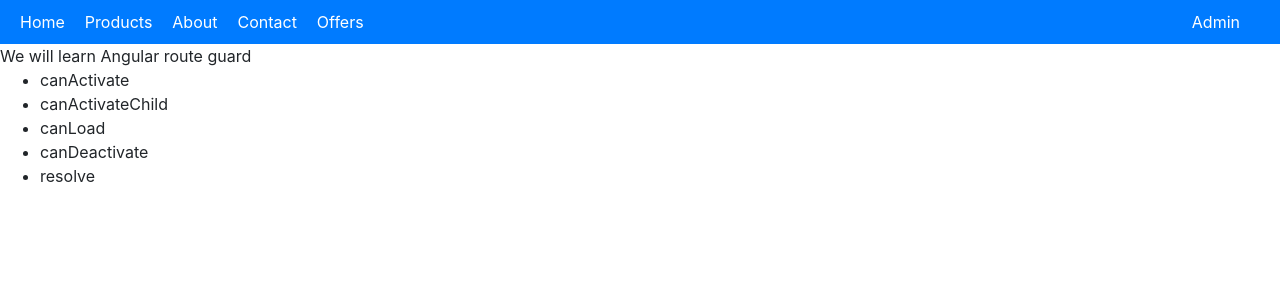
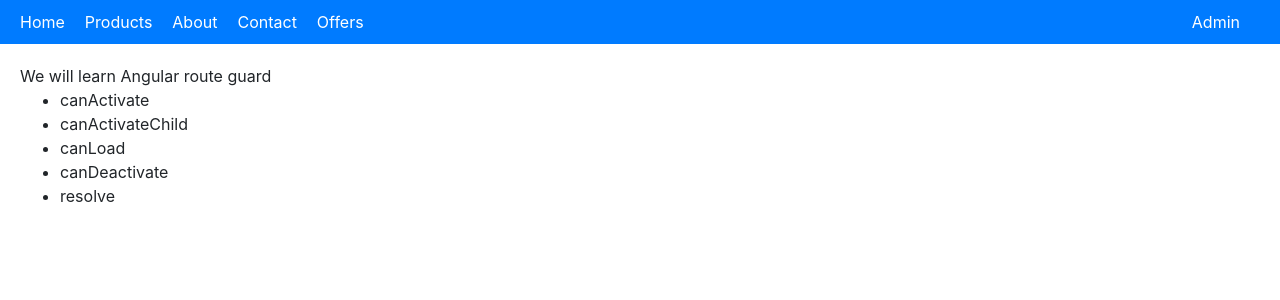
Before and after one commit to bittu1040/angular-route-guard-demo, an Angular app: page / in a window 1280 px wide. Shown: the top 300 px of the page. Built offline with nearby package versions, Linux system fonts and the light colour scheme.

Commit message:
added margin

```diff
--- a/src/app/app.component.css
+++ b/src/app/app.component.css
@@ -2,10 +2,14 @@ p {
   font-family: Lato;
 }
 
-body{
+body {
   margin: 0;
   padding: 0;
 }
 * {
   box-sizing: border-box;
 }
+
+.content {
+  margin: 20px;
+}
--- a/src/app/app.component.html
+++ b/src/app/app.component.html
@@ -1,6 +1,6 @@
 <app-header></app-header>
 
-<div>
+<div class="content">
   We will learn Angular route guard
   <ul>
     <li>canActivate</li>
@@ -8,7 +8,6 @@
     <li>canLoad</li>
     <li>canDeactivate</li>
     <li>resolve</li>
-
   </ul>
 </div>
 <router-outlet></router-outlet>
```
